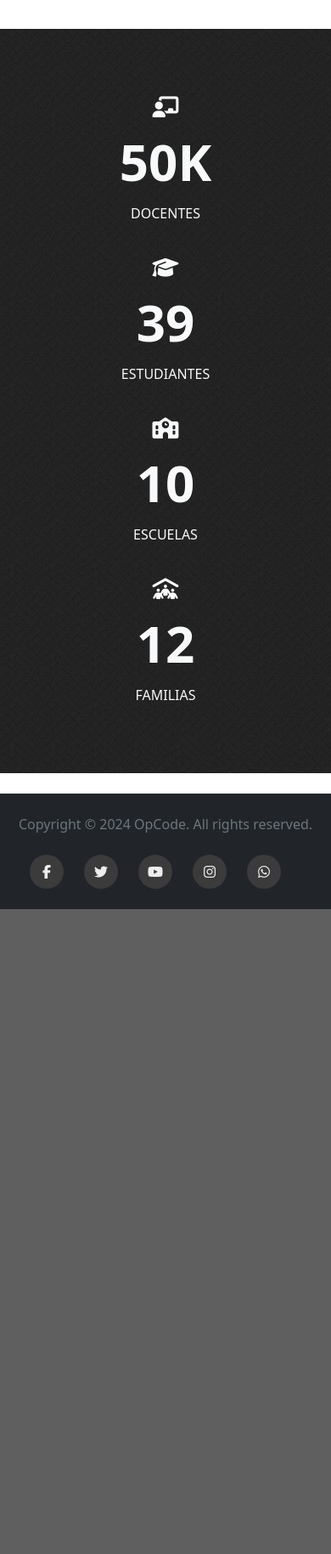
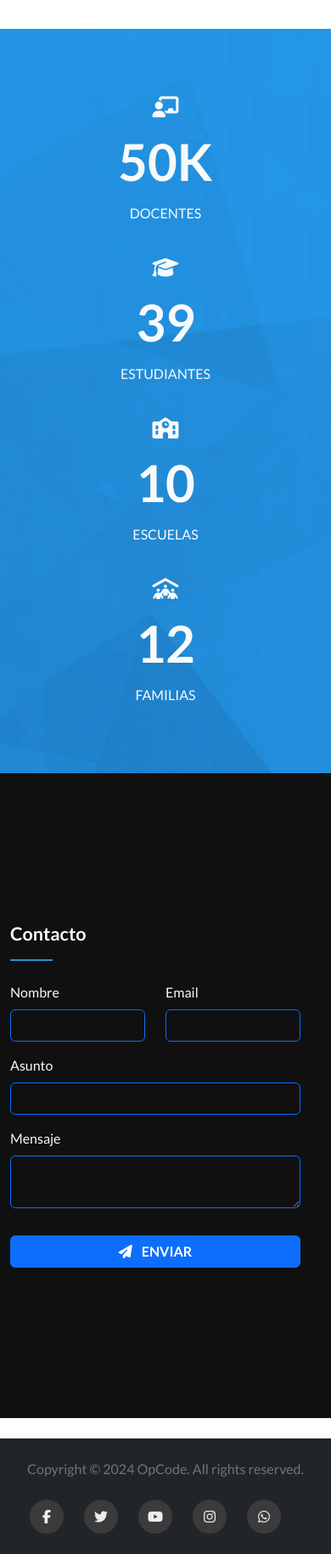
Before and after one commit to OPCODE7/departamentalcopan, a PHP site: page /departamentalcopan/ in a window 390 px wide. Shown: the part 2382-4211 px from the top of the page at 85% size. Before the commit the page ends 3452 px from the top, so only its background shows below. Run offline with PHP 8.4, Linux system fonts and the light colour scheme.

Commit message:
Layout contact form

```diff
--- a/app/views/home.view.php
+++ b/app/views/home.view.php
@@ -103,6 +103,52 @@
     </div>
 </div>
 
+<section class="contact row w-100 justify-content-center align-items-center" style="height: 90vh;background-color: var(--very-dark);">
+    <form class="col-12 col-md-8 col-lg-6 my-3 text-light" method="POST" id="change-pwd-form">
+        <h4 class="fw-semibold mb-3 col-12">Contacto</h4>
+        <div class="title-line"></div>
+        <div class="row w-100">
+            <div class="col-6">
+                <label for="name" class="form-label fw-medium">Nombre</label>
+                <div>
+                    <input type="text" class="form-control bg-transparent border border-primary fw-normal text-light" id="name" name="name" value="">
+                </div>
+                <div id="alert-error" class="mt-3"></div>
+            </div>
+            <div class="col-6">
+                <label for="email" class="form-label fw-medium">Email</label>
+                <div>
+                    <input type="text" class="form-control bg-transparent border border-primary fw-normal text-light" id="email" name="email" value="">
+                </div>
+                <div id="alert-error" class="mt-3"></div>
+            </div>
+            <div class="col-12">
+                <label for="subject" class="form-label fw-medium">Asunto</label>
+                <div>
+                    <input type="text" class="form-control bg-transparent border border-primary fw-normal text-light" id="subject" name="subject" value="">
+                </div>
+                <div id="alert-error" class="mt-3"></div>
+            </div>
+            <div class="mb-3 col-12">
+                <label for="message" class="form-label fw-medium">Mensaje</label>
+                <div>
+                    <textarea name="message" id="message" class="form-control bg-transparent border border-primary fw-normal text-light"></textarea>
+                </div>
+                <div id="alert-error" class="mt-3"></div>
+            </div>
+
+            <div class="col-12">
+                <button class="btn btn-primary text-uppercase bg-blue fw-semibold position-relative w-100">
+                    <input name="send" value="" class="bg-transparent w-100 h-100 position-absolute start-0 border-0 top-0 outline-none btn">
+                    <i class="fa-solid fa-paper-plane me-2"></i>
+                    </i>Enviar</input>
+                </button>
+            </div>
+        </div>
+
+    </form>
+</section>
+
 <script>
     const
         $target1 = document.getElementById("target1"),
--- a/app/views/layout.view.php
+++ b/app/views/layout.view.php
@@ -59,7 +59,7 @@ $titleFormat = strtoupper($replaceSlashUrl);
                 <a href="#" class="text-decoration-none text-secondary "><small class="color-blue-hover">Register</small></a>
             </div>
         </section>
-        <header class="w-100 bg-body sticky-top px-3 px-md-4 px-lg-5" style="z-index: 5;height: 15vh;">
+        <header class="w-100 bg-body sticky-top px-3 px-md-4 px-lg-5 header-navbar-top" style="z-index: 5;height: 15vh;">
             <nav class="navbar navbar-expand-lg py-4 navbar-nav-scroll" id="navbar-header">
                 <div class="container-fluid px-0">
                     <a class="navbar-brand" href="<?php echo $env->APP_URL ?>">
--- a/public/css/custom_styles/styles.css
+++ b/public/css/custom_styles/styles.css
@@ -1,3 +1,5 @@
+@import url("https://fonts.googleapis.com/css2?family=Lato:ital,wght@0,100;0,300;0,400;0,700;0,900;1,100;1,300;1,400;1,700;1,900&display=swap");
+
 :root {
   --dark-gray: #3b3b3b;
   --blue: #2991d6;
@@ -21,6 +23,10 @@
 html {
   font-size: 16px;
   scroll-behavior: smooth;
+}
+
+body {
+  font-family: "Lato", sans-serif;
 }
 
 .color-blue-hover:hover {
@@ -111,6 +117,12 @@ html {
 
 #navbar-header-layout {
   background-color: var(--very-dark);
+}
+
+.header-navbar-top {
+  -webkit-box-shadow: 0 1px 4px rgba(0, 0, 0, 0.25);
+  box-shadow: 0 1px 4px rgba(0, 0, 0, 0.25);
+  -moz-box-shadow: 0 1px 4px rgba(0, 0, 0, 0.25);
 }
 
 .navbar-nav {
@@ -275,8 +287,9 @@ html {
 }
 
 .bg-texture {
-  background: url("../../../public/assets/images/bg-texture-1.jpg") repeat left
-    top;
+  background: url("../../../public/assets/images/parallax-bg.jpg") no-repeat
+    center top fixed;
+  background-size: cover;
   width: 100%;
   float: left;
   padding: 80px 0 40px 0;
@@ -284,6 +297,14 @@ html {
 
 .numbers {
   font-size: 60px;
+}
+
+.title-line {
+  background-color: var(--blue);
+  height: 2px;
+  margin: 10px auto 25px 0;
+  padding: 0;
+  width: 50px;
 }
 
 @media (min-width: 768px) {
```
Also changed, not shown: public/assets/images/parallax-bg.jpg (added).
